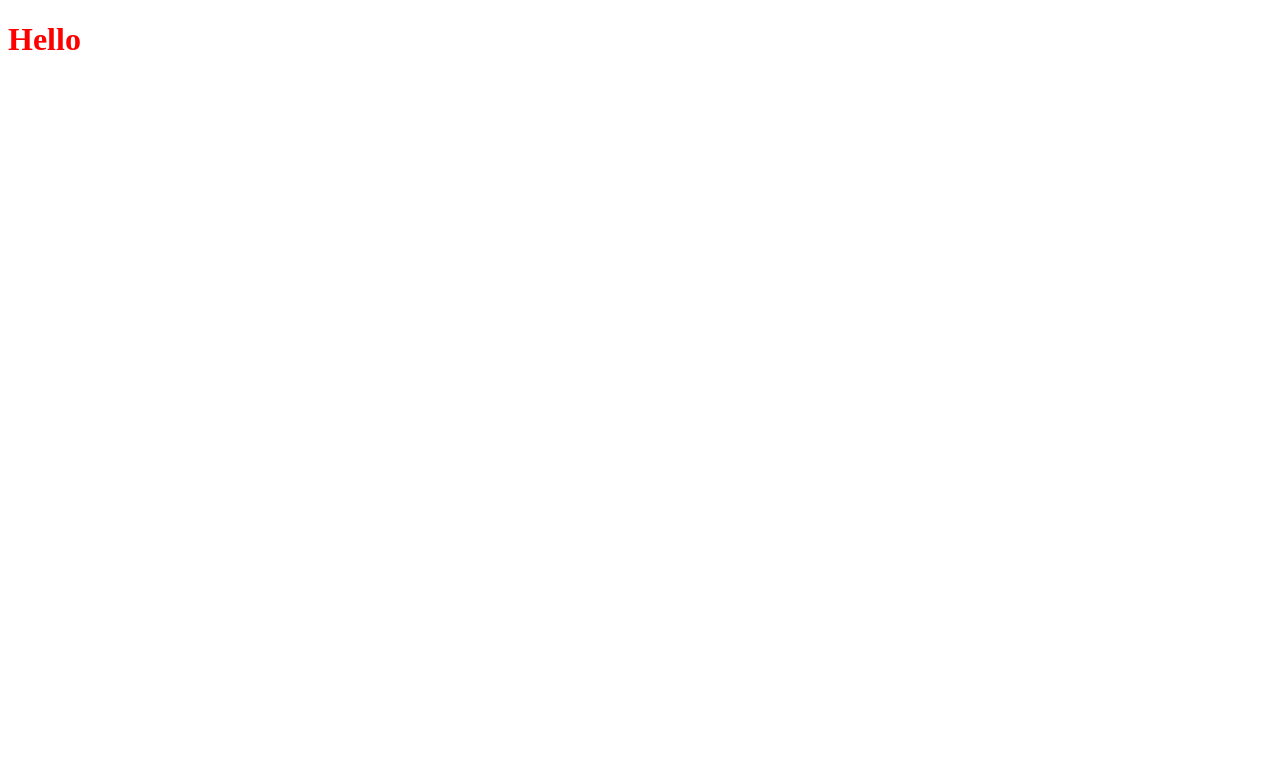
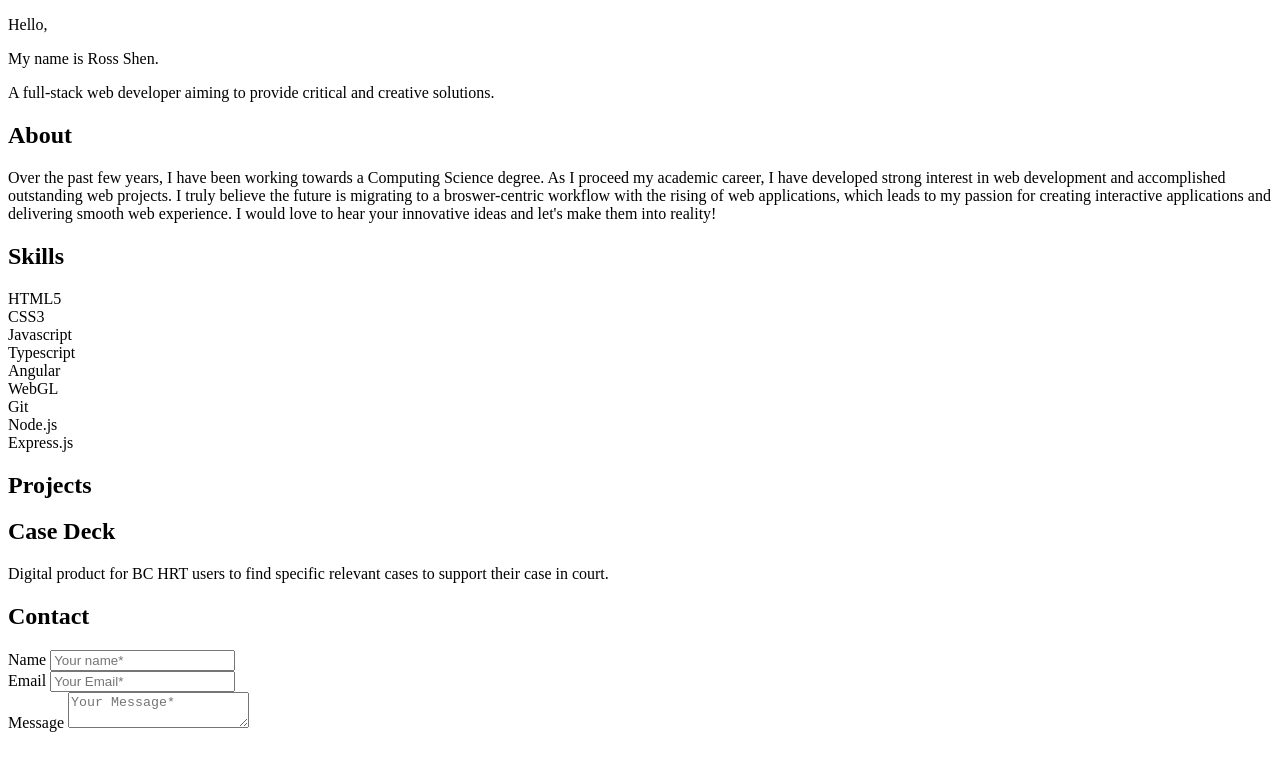
Before and after one commit to diceyecid/Portfolio, a website: page src/index.pug in a window 1280 px wide. Drawn offline with nearby package versions, Linux system fonts and the light colour scheme; files that its build step writes are made by us from their sources.

Commit message:
basic content

```diff
--- a/src/index.pug
+++ b/src/index.pug
@@ -4,4 +4,58 @@ html( lang='en' )
 		title Ross Shen - Portfolio
 		link( rel='stylesheet', href='../stylesheet/default.css' )
 	body
-		h1 Hello
+		section#cover.section
+			p
+				| Hello,
+			p
+				| My name is
+				span#name Ross Shen
+				| .
+			p
+				| A full-stack web developer aiming to provide critical and creative solutions.
+
+		section#about.section
+			h1
+				| About
+			p
+				| Over the past few years, I have been working towards a Computing Science
+				| degree. As I proceed my academic career, I have developed strong interest
+				| in web development and accomplished outstanding web projects. I truly
+				| believe the future is migrating to a broswer-centric workflow with the
+				| rising of web applications, which leads to my passion for creating
+				| interactive applications and delivering smooth web experience. I would
+				| love to hear your innovative ideas and let's make them into reality!
+
+		section#skills.section
+			h1
+				| Skills
+			div.flow-container
+				each s in [ 'HTML5', 'CSS3', 'Javascript', 'Typescript', 'Angular', 'WebGL', 'Git', 'Node.js', 'Express.js' ]
+					article.flow-item= s
+
+		section#projects.section
+			h1
+				| Projects
+			article.project
+				h2
+					| Case Deck
+				p
+					| Digital product for BC HRT users to find specific relevant cases to
+					| support their case in court.
+
+		section#contact.section
+			h1
+				| Contact
+			form.contact-form
+				article.contact-input
+					label.visually-hidden( for='name-input' )
+						| Name
+					input#name-input( type='text', placeholder='Your name*', name='name', required )
+				article.contact-input
+					label.visually-hidden( for='email-input' )
+						| Email
+					input#email-input( type='email' placeholder='Your Email*', name='email', required )
+				article.contact-input
+					label.visually-hidden( for='message-input' )
+						| Message
+					textarea#message-input( placeholder='Your Message*', name='message', required )
--- a/src/stylesheet/default.sass
+++ /dev/null
@@ -1,2 +0,0 @@
-h1
-  color: red
```
Also changed, not shown: dist/index.html, dist/stylesheet/default.css, 1 other file.
